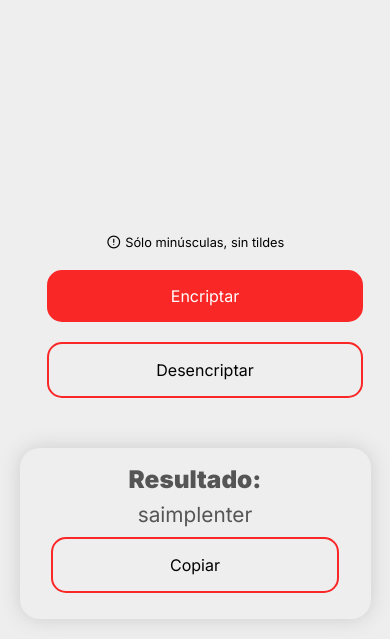
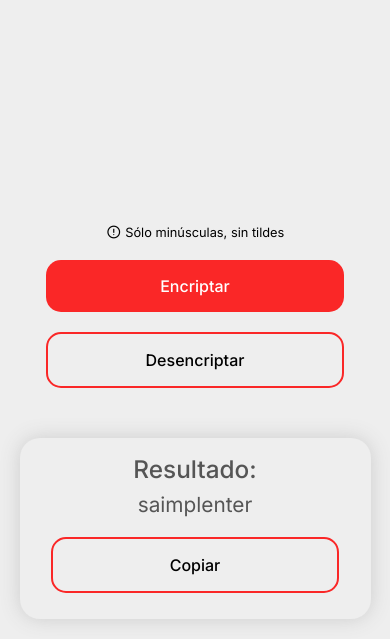
Before and after one commit to germangere/mensajesEncriptados, a plain HTML site: page index.html in a window 390 px wide. Both pictures are taken after typing "Sample" into the empty fields and a click on the button "Encriptar". Shown: the part 205-844 px from the top of the page. Drawn offline with nearby package versions, Linux system fonts and the light colour scheme.

Commit message:
Alineo botones en mobile y corrijo margin de copiar

```diff
--- a/index.css
+++ b/index.css
@@ -1,4 +1,4 @@
-@import url('https://fonts.googleapis.com/css2?family=Inter:wght@100;400;900&display=swap');
+@import url('https://fonts.googleapis.com/css2?family=Inter:wght@100;400;500;600;900&display=swap');
 
 * {
   margin: 0;
@@ -82,7 +82,6 @@ textarea {
   display: grid;
   place-items: center;
   margin: 10px;
-  width: 100%;
 }
 
 button {
@@ -134,12 +133,13 @@ button {
 }
 
 #resultado h3 {
+  font-weight: 500;
   margin-bottom: 0.5rem;
 }
 
 #copiar {
   display: none;
-  margin: 10px auto;
+  margin: 20px auto 10px;
   transition: all 300ms;
 }
 
```
